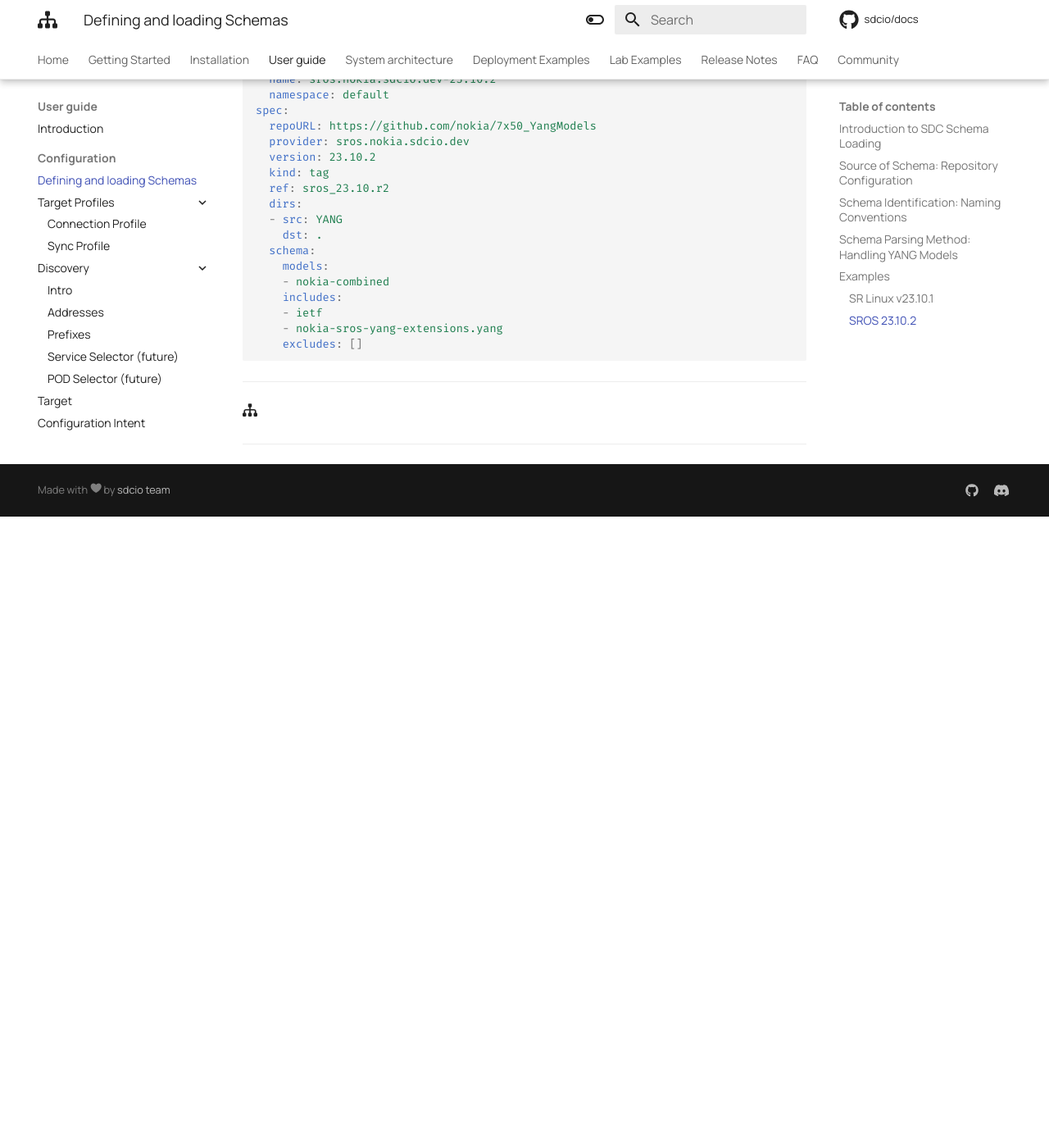
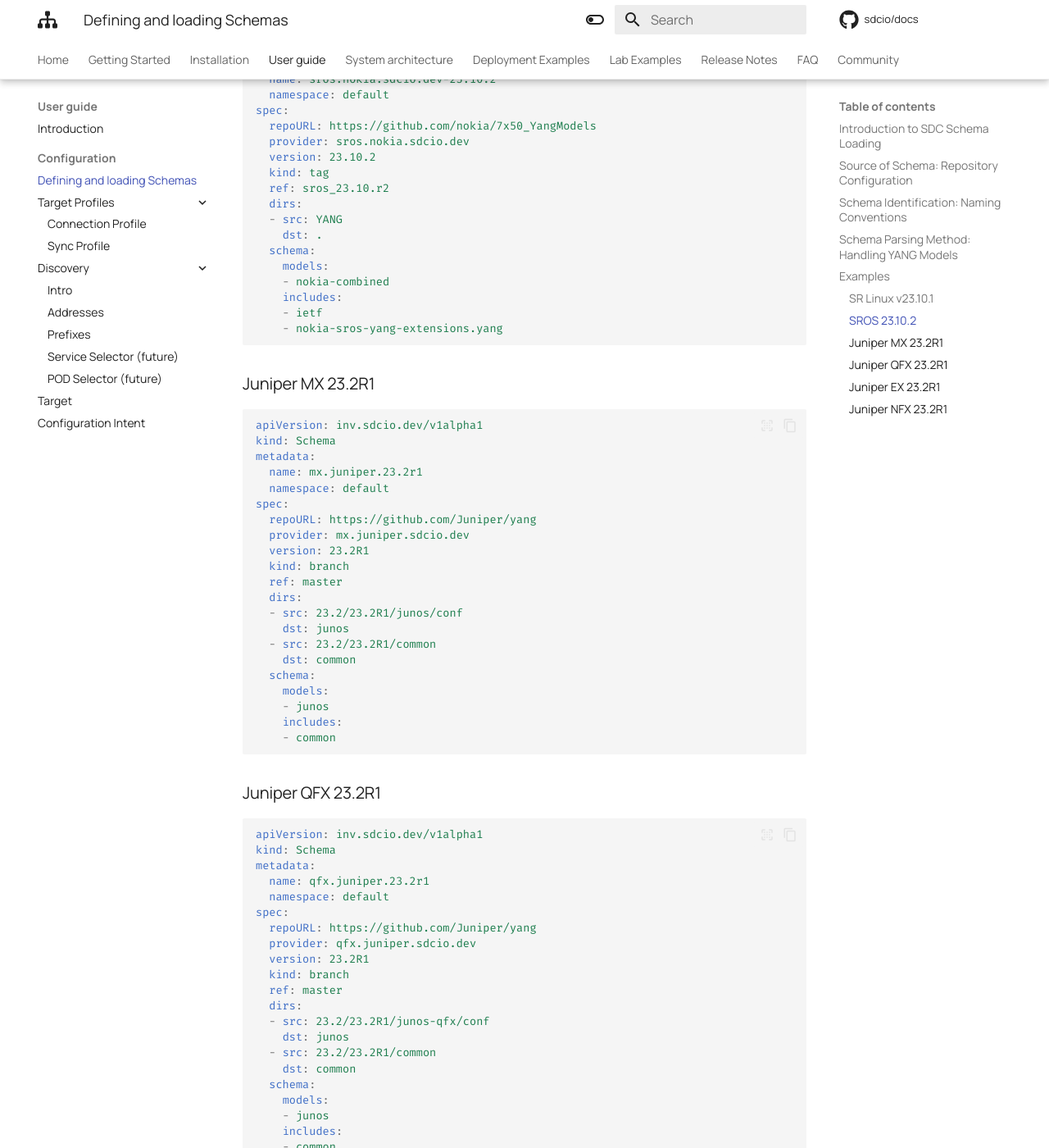
Before and after one commit to sdcio/docs, an MkDocs documentation site: the page built from docs/user-guide/configuration/schemas.md, in a window 1280 px wide and 1400 px high, scrolled down 3760 px. Shown: the whole window at 82% size. Built offline with MkDocs 1.6.1 and Material for MkDocs 9.7.7, drawn with Linux system fonts in a browser that asks for light colours; comment, search, counter and statistics services are not loaded; before the commit the page ends 4390 px from its top, so only the background shows below that; some of the changed text lies outside the part shown.

Commit message:
Juniper Schemas

````diff
--- a/docs/user-guide/configuration/schemas.md
+++ b/docs/user-guide/configuration/schemas.md
@@ -168,5 +168,108 @@
     includes:
     - ietf
     - nokia-sros-yang-extensions.yang
-    excludes: []
 ```
+
+### Juniper MX 23.2R1
+
+```yaml
+apiVersion: inv.sdcio.dev/v1alpha1
+kind: Schema
+metadata:
+  name: mx.juniper.23.2r1
+  namespace: default
+spec:
+  repoURL: https://github.com/Juniper/yang
+  provider: mx.juniper.sdcio.dev
+  version: 23.2R1
+  kind: branch
+  ref: master
+  dirs:
+  - src: 23.2/23.2R1/junos/conf
+    dst: junos
+  - src: 23.2/23.2R1/common
+    dst: common
+  schema:
+    models:
+    - junos
+    includes:
+    - common
+```
+
+### Juniper QFX 23.2R1
+
+```yaml
+apiVersion: inv.sdcio.dev/v1alpha1
+kind: Schema
+metadata:
+  name: qfx.juniper.23.2r1
+  namespace: default
+spec:
+  repoURL: https://github.com/Juniper/yang
+  provider: qfx.juniper.sdcio.dev
+  version: 23.2R1
+  kind: branch
+  ref: master
+  dirs:
+  - src: 23.2/23.2R1/junos-qfx/conf
+    dst: junos
+  - src: 23.2/23.2R1/common
+    dst: common
+  schema:
+    models:
+    - junos
+    includes:
+    - common
+```
+
+### Juniper EX 23.2R1
+
+```yaml
+apiVersion: inv.sdcio.dev/v1alpha1
+kind: Schema
+metadata:
+  name: ex.juniper.23.2r1
+  namespace: default
+spec:
+  repoURL: https://github.com/Juniper/yang
+  provider: ex.juniper.sdcio.dev
+  version: 23.2R1
+  kind: branch
+  ref: master
+  dirs:
+  - src: 23.2/23.2R1/junos-ex/conf
+    dst: junos
+  - src: 23.2/23.2R1/common
+    dst: common
+  schema:
+    models:
+    - junos
+    includes:
+    - common
+```
+
+### Juniper NFX 23.2R1
+
+```yaml
+apiVersion: inv.sdcio.dev/v1alpha1
+kind: Schema
+metadata:
+  name: nfx.juniper.23.2r1
+  namespace: default
+spec:
+  repoURL: https://github.com/Juniper/yang
+  provider: nfx.juniper.sdcio.dev
+  version: 23.2R1
+  kind: branch
+  ref: master
+  dirs:
+  - src: 23.2/23.2R1/junos-nfx/conf
+    dst: junos
+  - src: 23.2/23.2R1/common
+    dst: common
+  schema:
+    models:
+    - junos
+    includes:
+    - common
+```
````
